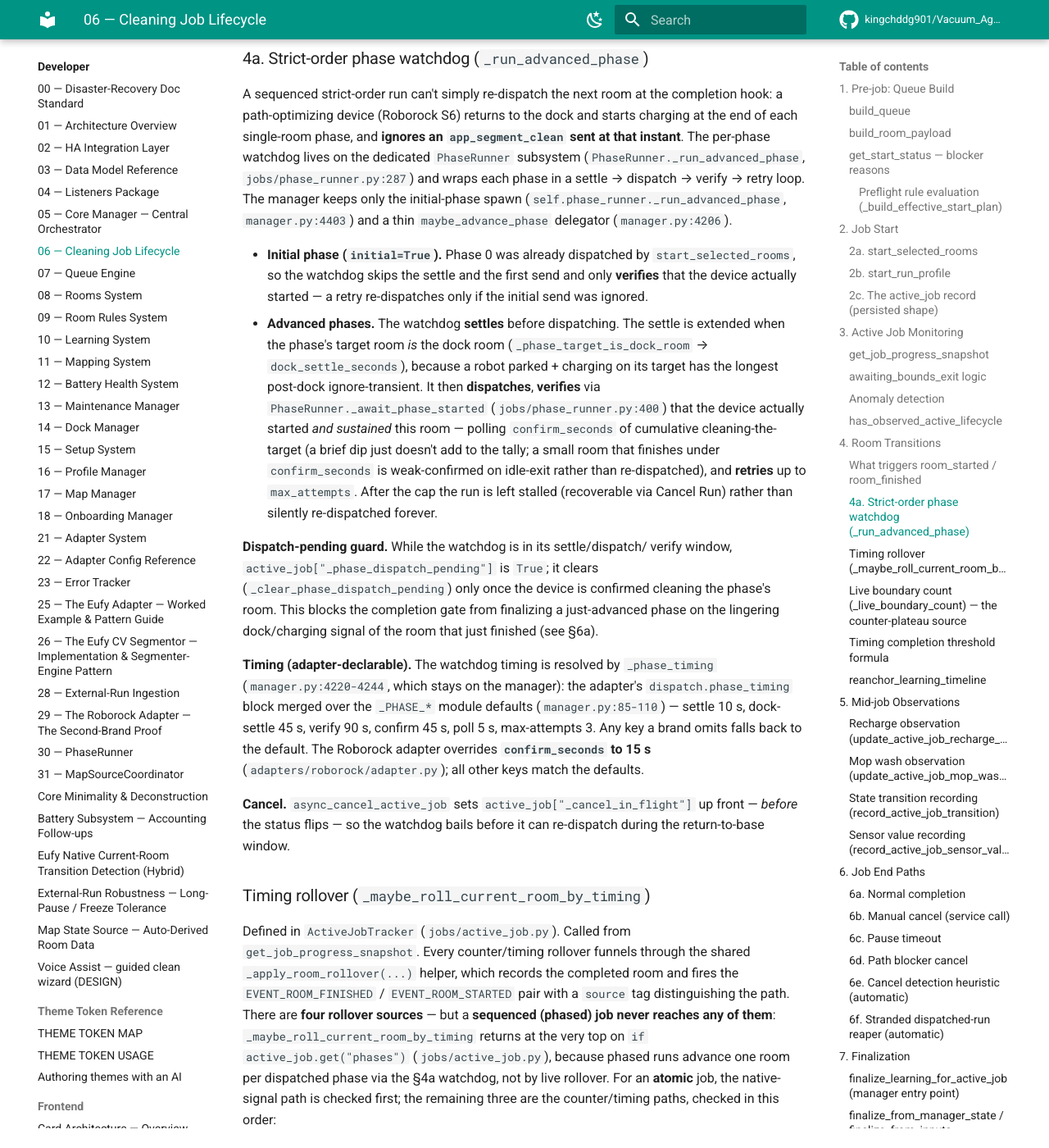
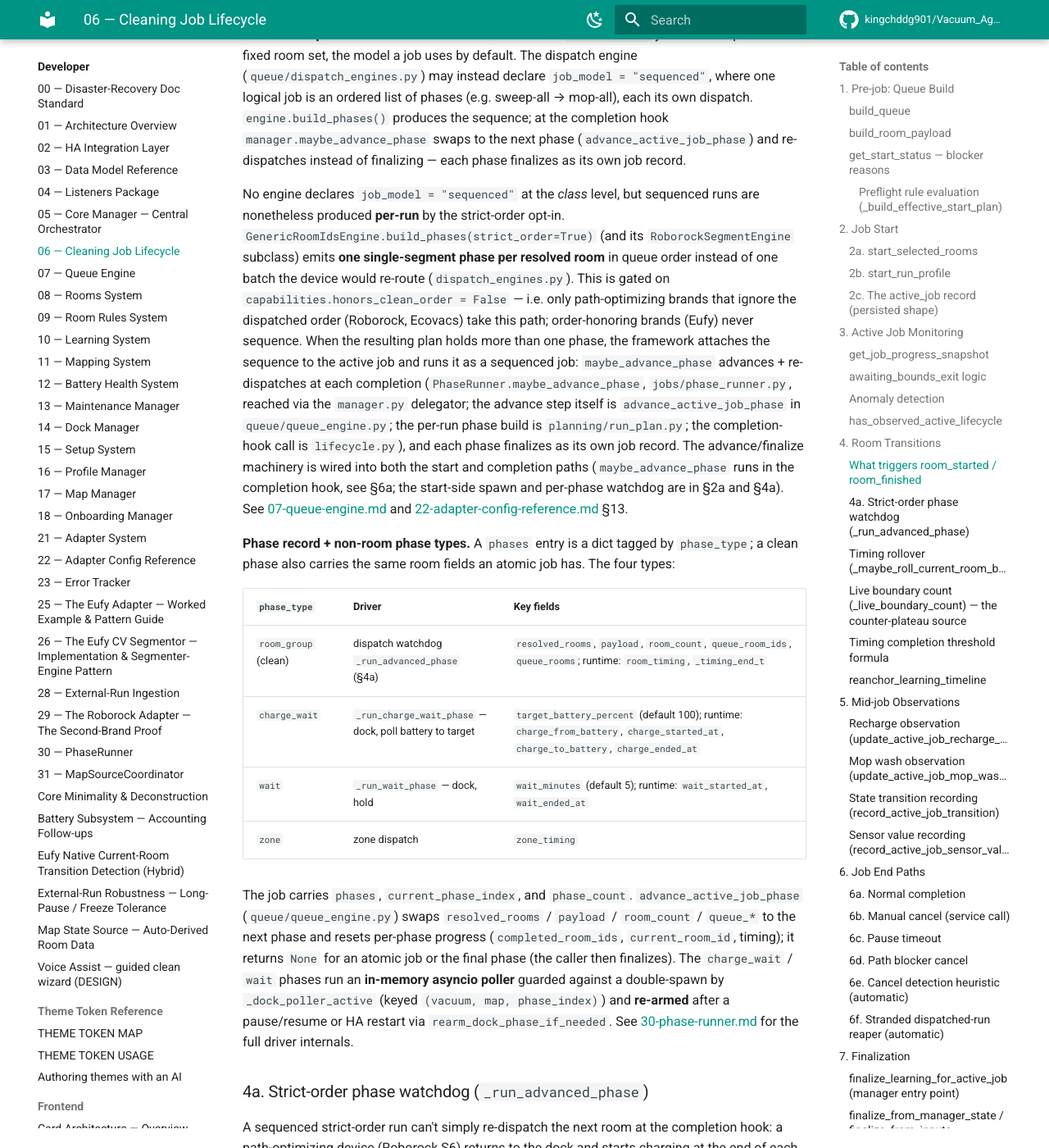
Before and after one commit to kingchddg901/Vacuum_Agent, an MkDocs documentation site: the page built from docs/dev/06-job-lifecycle.md, in a window 1280 px wide and 1400 px high, scrolled down 9361 px. Shown: the whole window at 82% size. Built offline with MkDocs 1.6.1 and Material for MkDocs 9.7.7, drawn with Linux system fonts in a browser that asks for light colours; comment, search, counter and statistics services are not loaded; some of the changed text lies outside the part shown.

Commit message:
docs(dev): harden job-lifecycle (06) to DR-grade — wave 2 + status
Second wave of the 06 audit (signatures, return shapes, phase records, edges):
- §7: full finalize_learning_for_active_job signature + missing_started_at early
  return + processing-toggle rebuild gating
- §2a: the four start_selected_rooms return shapes; §1: full get_start_status
  return shape + QueueRoomSummary field set; §2b: start_run_profile is a thin
  ProfileManager delegator
- §4: phase-record schema + the four phase_types (room_group / charge_wait / wait
  / zone) with drivers + key fields, dock-poller double-spawn guard + rearm,
  cross-link to 30-phase-runner
- §9: mark_active_job_finalized also clears _phase_dispatch_pending
- §10: EVENT_PATH_BLOCKED payload is the full report + action_result; room_id is
  str in started/finished but int in stall/skipped (+ rounding note)
- stripped 25 systematically-stale .py:NNN line refs -> stable file/function refs
  (off by 4-500 lines; per rubric §4.6 + the learning-pass precedent)

Marked 06 done in the standard's §7 table. The audit's behavior finding
(EVENT_RUN_INCOMPLETE service-path-only) is documented + flagged, not silently
changed. mkdocs --strict green.

Co-Authored-By: Claude Opus 4.8 (1M context) <noreply@anthropic.com>

````diff
--- a/docs/dev/06-job-lifecycle.md
+++ b/docs/dev/06-job-lifecycle.md
@@ -41,6 +41,9 @@ Only rooms whose `enabled` flag is `True` are included. Output shape:
 }
 ```
 
+where each `QueueRoomSummary` is `{room_id: int, name: str, slug: str, order: int
+(default 999), profile_name: str (default "vacuum_quick")}` (`queue/queue_engine.py`).
+
 ### `build_room_payload`
 
 `EufyVacuumManager.build_room_payload(vacuum_entity_id, map_id)` builds the
@@ -58,8 +61,12 @@ the raw `payload` dict plus a `resolved_rooms` list with full per-room settings.
 
 `get_start_status` calls `_build_effective_start_plan` (which evaluates all
 room rules against live HA states), `get_lifecycle_state`, and
-`get_onboarding_state` and assembles a status dict. It returns early with
-`blocked: True` and the following `reason` strings in priority order:
+`get_onboarding_state` and assembles a status dict. **Every return carries:**
+`vacuum_entity_id`, `map_id`, `selected_map_id`, `active_map_id`, `queue_room_ids`,
+`payload_room_count`, `lifecycle_state`, `lifecycle_state_label`, `lifecycle_message`,
+`reason`, `reason_label`, `message`, `blocked`, `warning`, `onboarding_status`,
+`preflight` (the reduced-run branch adds `requires_confirmation` + `confirm_token`).
+It returns with `blocked: True` and the following `reason` strings in priority order:
 
 | `reason` | Condition |
 |---|---|
@@ -171,10 +178,23 @@ room (sequenced job model, see §4); it is a no-op for order-honoring brands.
     non-blockingly (via executor). Failures are caught and logged; they do not
     abort the job.
 
+**Return shapes** (all carry `vacuum_entity_id` + `map_id`):
+
+| Outcome | Shape |
+|---|---|
+| success | `{started: True, reason: "started", message, warning, warning_message, active_job, learning_snapshot}` |
+| blocked (from `get_start_status`) | `{started: False, reason, message, warning}` |
+| confirmation required | `{started: False, reason: "confirmation_required", message, warning: True, preflight, confirm_token}` |
+| vacuum missing | `{started: False, reason: "vacuum_missing", message}` |
+
 ### 2b. `start_run_profile`
 
 `async EufyVacuumManager.start_run_profile(vacuum_entity_id, map_id,
-profile_id, ...)` is the saved-run-profile alternative entry point.
+profile_id, ...)` is the saved-run-profile alternative entry point. It is a **thin
+delegator** — `manager.start_run_profile(**kwargs)` forwards to
+`self.profiles.start_run_profile` (ProfileManager), where the orchestration below
+lives. Both the service handler (`services/job_control.py`) and the exposed
+run-profile button (`button.py`) call the manager delegator.
 
 1. Calls `apply_run_profile(profile_id)` — loads the saved room list from
    `data["run_profiles"]`, re-enables exactly those rooms, and overwrites their
@@ -363,23 +383,44 @@ sequenced runs are nonetheless produced **per-run** by the strict-order
 opt-in. `GenericRoomIdsEngine.build_phases(strict_order=True)` (and its
 `RoborockSegmentEngine` subclass) emits **one single-segment phase per
 resolved room** in queue order instead of one batch the device would
-re-route (`dispatch_engines.py:219-281`). This is gated on
+re-route (`dispatch_engines.py`). This is gated on
 `capabilities.honors_clean_order = False` — i.e. only path-optimizing
 brands that ignore the dispatched order (Roborock, Ecovacs) take this
 path; order-honoring brands (Eufy) never sequence. When the resulting plan
 holds more than one phase, the framework attaches the sequence to the
 active job and runs it as a sequenced job: `maybe_advance_phase` advances +
 re-dispatches at each completion (`PhaseRunner.maybe_advance_phase`,
-`jobs/phase_runner.py:67`, reached via the `manager.py:4206` delegator; the
+`jobs/phase_runner.py`, reached via the `manager.py` delegator; the
 advance step itself is `advance_active_job_phase` in
-`queue/queue_engine.py:409`; the per-run phase build is
-`planning/run_plan.py:778`; the completion-hook call is `lifecycle.py:307-312`),
+`queue/queue_engine.py`; the per-run phase build is
+`planning/run_plan.py`; the completion-hook call is `lifecycle.py`),
 and each phase finalizes
 as its own job record. The advance/finalize machinery is wired into both
 the start and completion paths (`maybe_advance_phase` runs in the
 completion hook, see §6a; the start-side spawn and per-phase watchdog are
 in §2a and §4a). See [07-queue-engine.md](07-queue-engine.md) and
 [22-adapter-config-reference.md](22-adapter-config-reference.md) §13.
+
+**Phase record + non-room phase types.** A `phases` entry is a dict tagged by
+`phase_type`; a clean phase also carries the same room fields an atomic job has.
+The four types:
+
+| `phase_type` | Driver | Key fields |
+|---|---|---|
+| `room_group` (clean) | dispatch watchdog `_run_advanced_phase` (§4a) | `resolved_rooms`, `payload`, `room_count`, `queue_room_ids`, `queue_rooms`; runtime: `room_timing`, `_timing_end_t` |
+| `charge_wait` | `_run_charge_wait_phase` — dock, poll battery to target | `target_battery_percent` (default 100); runtime: `charge_from_battery`, `charge_started_at`, `charge_to_battery`, `charge_ended_at` |
+| `wait` | `_run_wait_phase` — dock, hold | `wait_minutes` (default 5); runtime: `wait_started_at`, `wait_ended_at` |
+| `zone` | zone dispatch | `zone_timing` |
+
+The job carries `phases`, `current_phase_index`, and `phase_count`.
+`advance_active_job_phase` (`queue/queue_engine.py`) swaps
+`resolved_rooms` / `payload` / `room_count` / `queue_*` to the next phase and resets
+per-phase progress (`completed_room_ids`, `current_room_id`, timing); it returns
+`None` for an atomic job or the final phase (the caller then finalizes). The
+`charge_wait` / `wait` phases run an **in-memory asyncio poller** guarded against a
+double-spawn by `_dock_poller_active` (keyed `(vacuum, map, phase_index)`) and
+**re-armed** after a pause/resume or HA restart via `rearm_dock_phase_if_needed`.
+See [30-phase-runner.md](30-phase-runner.md) for the full driver internals.
 
 ### 4a. Strict-order phase watchdog (`_run_advanced_phase`)
 
@@ -388,11 +429,11 @@ completion hook: a path-optimizing device (Roborock S6) returns to the dock
 and starts charging at the end of each single-room phase, and **ignores an
 `app_segment_clean` sent at that instant**. The per-phase watchdog lives on
 the dedicated `PhaseRunner` subsystem
-(`PhaseRunner._run_advanced_phase`, `jobs/phase_runner.py:287`) and wraps
+(`PhaseRunner._run_advanced_phase`, `jobs/phase_runner.py`) and wraps
 each phase in a settle → dispatch → verify → retry loop. The manager keeps
 only the initial-phase spawn (`self.phase_runner._run_advanced_phase`,
-`manager.py:4403`) and a thin `maybe_advance_phase` delegator
-(`manager.py:4206`).
+`manager.py`) and a thin `maybe_advance_phase` delegator
+(`manager.py`).
 
 - **Initial phase (`initial=True`).** Phase 0 was already dispatched by
   `start_selected_rooms`, so the watchdog skips the settle and the first
@@ -403,7 +444,7 @@ only the initial-phase spawn (`self.phase_runner._run_advanced_phase`,
   (`_phase_target_is_dock_room` → `dock_settle_seconds`), because a robot
   parked + charging on its target has the longest post-dock ignore-transient.
   It then **dispatches**, **verifies** via `PhaseRunner._await_phase_started`
-  (`jobs/phase_runner.py:400`) that the device actually started *and sustained*
+  (`jobs/phase_runner.py`) that the device actually started *and sustained*
   this room — polling `confirm_seconds` of cumulative cleaning-the-target
   (a brief dip just doesn't add to the tally; a small room that finishes
   under `confirm_seconds` is weak-confirmed on idle-exit rather than
@@ -419,9 +460,9 @@ just-advanced phase on the lingering dock/charging signal of the room that
 just finished (see §6a).
 
 **Timing (adapter-declarable).** The watchdog timing is resolved by
-`_phase_timing` (`manager.py:4220-4244`, which stays on the manager): the
+`_phase_timing` (`manager.py`, which stays on the manager): the
 adapter's `dispatch.phase_timing` block merged over the `_PHASE_*` module
-defaults (`manager.py:85-110`) — settle 10 s, dock-settle 45 s, verify 90 s, confirm
+defaults (`manager.py`) — settle 10 s, dock-settle 45 s, verify 90 s, confirm
 45 s, poll 5 s, max-attempts 3. Any key a brand omits falls back to the
 default. The Roborock adapter overrides **`confirm_seconds` to 15 s**
 (`adapters/roborock/adapter.py`); all other keys match the defaults.
@@ -784,11 +825,26 @@ As an interrupted run it is held from learning but lands in the same review flow
 
 ### `finalize_learning_for_active_job` (manager entry point)
 
-`async EufyVacuumManager.finalize_learning_for_active_job(...)` reads
-`started_at` and `battery_start` from the active job, reads current battery as
-`battery_end`, then delegates to `learning.async_finalize_completed_job`. After
-the result returns, calls `_ingest_completed_job_into_room_history` and fires
-the room-history-updated notification if anything was ingested.
+```python
+async def finalize_learning_for_active_job(
+    self, *, vacuum_entity_id: str, map_id: str,
+    battery_end: int | None = None, ended_at: str | None = None,
+    rebuild_stats: bool = True, rebuild_csv: bool = False,
+    forced_outcome_status: str | None = None,
+    forced_lifecycle_state: str | None = None,
+    forced_lifecycle_message: str | None = None,
+) -> dict[str, Any] | None
+```
+
+Reads `started_at` and `battery_start` from the active job. **Returns
+`{"finalized": False, "reason": "missing_started_at"}` early** when `started_at` is
+empty (nothing to finalize); returns `None` when no learning manager is present.
+Fills `battery_end` from a live read when not supplied. The box-level processing
+toggle gates **only the rebuild** — `effective_rebuild = rebuild_stats and
+self.learning_processing_enabled`; collection (the per-job save) always happens.
+Delegates to `learning.async_finalize_completed_job`, then calls
+`_ingest_completed_job_into_room_history` and fires the room-history-updated
+notification if anything was ingested.
 
 ### `finalize_from_manager_state` / `finalize_from_inputs` (LearningJobFinalizer)
 
@@ -961,6 +1017,7 @@ active_job["status"]   = "completed"
 active_job["finalized"] = True
 active_job["paused_at"] = None
 active_job["has_observed_active_lifecycle"] = False   # reset
+active_job["_phase_dispatch_pending"] = False          # clear strict-order guard
 active_job["finalized_at"] = <from completed_job>
 active_job["finalize_summary"] = {
     "job_id", "job_path", "used_for_learning",
@@ -1008,7 +1065,7 @@ successful run, no cancellations or stalls).
 | 2 | `EVENT_ROOM_FINISHED` | `eufy_vacuum_room_finished` | Each rollover (room N complete) | `vacuum_entity_id`, `map_id`, `job_id`, `room_id`, `room_name`, `completed_at`, `source` (`"counter_plateau"` / `"timing_rollover"` / `"bounds_exit_early"` / `"native_signal"`), `actual_duration_minutes`, `confidence`, `completed_room_ids`. The `"native_signal"` variant (native current-room rollover, e.g. Roborock, `_set_native_current_room`) omits `confidence`. The `"bounds_exit_early"` source is **dormant** — its producer was removed with the mapping split. |
 | 3 | `EVENT_ROOM_STARTED` | `eufy_vacuum_room_started` | Immediately after each `room_finished`, for the next room | `source: "counter_plateau"`, `"timing_rollover"`, `"bounds_exit_early"` (dormant), or `"native_signal"` |
 | 4 | `EVENT_STALL_DETECTED` | `eufy_vacuum_stall_detected` | Once per room per job, when elapsed >= `stall_ratio`× timing threshold (2× default) | `vacuum_entity_id`, `map_id`, `room_id`, `room_name`, `elapsed_minutes`, `expected_minutes`, `stall_ratio` |
-| 5 | `EVENT_PATH_BLOCKED` | `eufy_vacuum_path_blocked` | When a blocker entity changes during a job (any `path_block_action`) | `vacuum_entity_id`, `map_id`, `path_block_action`, `action_taken`, `affected_remaining_room_ids` |
+| 5 | `EVENT_PATH_BLOCKED` | `eufy_vacuum_path_blocked` | When a blocker entity changes during a job (any `path_block_action`) | The full `get_runtime_path_block_report` dict **plus** `path_block_action`, `action_taken`, and `action_result` (present only when a cancel/pause action ran). Includes `affected_remaining_room_ids` among the report fields. |
 | 6 | `EVENT_ROOM_SKIPPED` | `eufy_vacuum_room_skipped` | Once per room, when the live queue advances *past* an uncompleted queued room (non-sequential advance — ~never for Eufy) | `vacuum_entity_id`, `map_id`, `job_id`, `room_id`, `room_name`, `completed_room_ids` |
 | 7 | `EVENT_JOB_FINISHED` | `eufy_vacuum_job_finished` | After finalization completes | **Two shapes.** *Lifecycle / reaper path* (`job_finished_event_data`, `listeners/_common.py` — normal completion + pause-timeout + stranded + path-block cancel) = 11 fields: the 9 below **plus `duration_minutes` and `actual_cleaning_minutes`**, with `reason_detail = lifecycle_message or status`. *Service path* (`finalize_learning_job` handler) = 9 fields: `vacuum_entity_id`, `map_id`, `job_id`, `status`, `reason_detail` (= `lifecycle_message`, no status fallback), `used_for_learning`, `finalized_at`, `room_count`, `job_path` |
 | 8 | `EVENT_RUN_INCOMPLETE` | `eufy_vacuum_run_incomplete` | After `job_finished`, only when rooms were missed | `vacuum_entity_id`, `job_id`, `outcome_status`, `missed_room_ids`, `missed_rooms` |
@@ -1026,6 +1083,7 @@ successful run, no cancellations or stalls).
 - `EVENT_RUN_INCOMPLETE` (event 8) fires **only** on the `finalize_learning_job` service path; the internal cancel / pause-timeout / stranded / path-block reapers write `incomplete_run.json` but emit only `EVENT_JOB_FINISHED` (so event-driven `retry_missed_rooms` will not fire after those).
 - `EVENT_PATH_BLOCKED` and `EVENT_JOB_FINISHED` can both fire in the same job
   when `path_block_action == "cancel_and_event"`.
+- Event `room_id` is a **string** in `EVENT_ROOM_STARTED` / `EVENT_ROOM_FINISHED` (job start + rollover) but an **int** in `EVENT_STALL_DETECTED` / `EVENT_ROOM_SKIPPED`. On `EVENT_ROOM_FINISHED`, `actual_duration_minutes` rounds to 2 dp and `confidence` to 4 dp (`None` when ≤ 0).
 - `EVENT_JOB_PROGRESS_TICK` (`eufy_vacuum_job_progress_tick`) is fired
   periodically from `listeners/job_progress.py` (a 5-second
   `async_track_time_interval` ticker) as a lightweight polling signal for
````
Also changed, not shown: other parts of docs/dev/06-job-lifecycle.md (+12 -12 lines), docs/dev/00-disaster-recovery-standard.md (+1 -0 lines).
